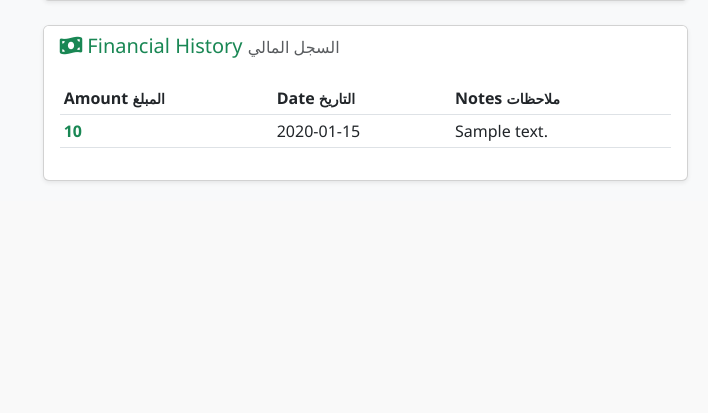
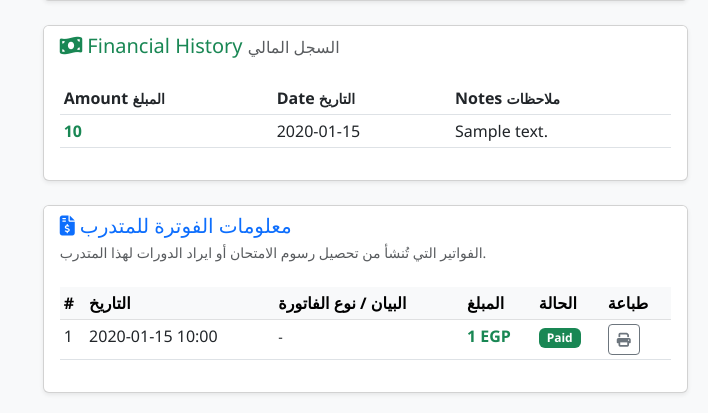
Before and after one commit to Nabilsoliman9869/Place2026_SYS, a Flask app: template templates/profile.html in a window 1280 px wide. Shown: the part 1464-1877 px from the top of the page, without its empty margins (572-1280 px from the left). Before the commit the page ends 1646 px from the top, so only its background shows below. Run offline with Flask 3, Linux system fonts and the light colour scheme; the template is opened without the code that fills it: most values are stand-ins (such as "Sample title", 1, 10 or a date in 2020); some libraries are stand-ins or nearby versions.

Commit message:
Invoices: XTRA-style TBL022/023 with Paid, AgentGuide; trainee profile shows candidate_invoices; always sync to InvoiceHeaders for profile
Made-with: Cursor

```diff
--- a/app.py
+++ b/app.py
@@ -2942,6 +2942,18 @@ def candidate_profile(candidate_id):
         ''', (candidate_id,)) or []
     except Exception:
         pass
+    # معلومات الفوترة للمتدرب — الفواتير المسجلة له (رسوم امتحان، ايراد دورات، إلخ) من InvoiceHeaders
+    candidate_invoices = []
+    try:
+        candidate_invoices = query_db('''
+            SELECT I.InvoiceID, I.InvoiceDate, I.TotalAmount, I.Status,
+                   (SELECT TOP 1 II.Description FROM InvoiceItems II WHERE II.InvoiceID = I.InvoiceID) AS FirstItemDescription
+            FROM InvoiceHeaders I
+            WHERE I.CandidateID = ?
+            ORDER BY I.InvoiceDate DESC
+        ''', (candidate_id,)) or []
+    except Exception:
+        pass
     return render_template(
         'profile.html',
         cand=cand,
@@ -2956,6 +2968,7 @@ def candidate_profile(candidate_id):
         marketing_assessment=marketing_assessment,
         sheet_data_list=sheet_data_list,
         trainer_notes_list=trainer_notes_list,
+        candidate_invoices=candidate_invoices,
     )
 
 def _append_sheet_row(candidate_id, sheet_name, new_row):
@@ -3351,9 +3364,12 @@ TRAINING_PRODUCT = '4F08EC42-70EB-418F-A7C0-9D4C6447E345'     # TBL007: ايرا
 TRAINING_FEE_DESCRIPTION = 'ايراد دورات تدريب'
 
 
-def _create_invoice_tbl022_023(cursor, amount, notes, bill_type_guid, product_guid, default_notes):
-    """إنشاء فاتورة في TBL022 + TBL023 (نمط Nuit). يُرجع True عند النجاح."""
+def _create_invoice_tbl022_023(cursor, amount, notes, bill_type_guid, product_guid, default_notes,
+                               store_guid=None, currency_guid=None, agent_guide=None, pay_method=1):
+    """إنشاء فاتورة في TBL022 + TBL023 (نمط أكسترا ويب). قيمة الدفعة = amount تُسجّل في TBL022.Paid و TBL023.TotalValue."""
     import uuid
+    store_guid = store_guid or EXAM_FEE_STORE
+    currency_guid = currency_guid or EXAM_FEE_CURRENCY
     try:
         cursor.execute("""
             SELECT ISNULL(MAX(BillNumber), 0) + 1 FROM TBL022 WHERE MainGuide = ?
@@ -3363,31 +3379,39 @@ def _create_invoice_tbl022_023(cursor, amount, notes, bill_type_guid, product_gu
         bill_guid = str(uuid.uuid4())
         row_guid = str(uuid.uuid4())
         notes_str = (notes or default_notes or '')[:255]
+        # TBL022 — نمط أكسترا: CardGuide, MainGuide, BillNumber, BillDate, DoneIn, AgentGuide, Notes, ..., Paid (قيمة الدفعة), PayMethod
         cursor.execute("""
-            INSERT INTO TBL022 (CardGuide, BillNumber, BillDate, MainGuide, StoreGuide, Notes,
-                InsertedIn, DoneIn, CurrencyGuide, PayMethod, BillNumber2, OrderNumber, Rate,
-                Discount, LocalAdministrativeTax, TaxValue, DownPayment, ChangeValue, Paid, RoundValue, LockRelations, Security, Posted)
-            VALUES (?, ?, GETDATE(), ?, ?, ?, GETDATE(), GETDATE(), ?, 1, 0, 0, 1.0, 0, 0, 0, 0, 0, 0, 0, 0, 0, 1)
-        """, (bill_guid, bill_num, bill_type_guid, EXAM_FEE_STORE, notes_str, EXAM_FEE_CURRENCY))
+            INSERT INTO TBL022 (CardGuide, MainGuide, BillNumber, BillDate, DoneIn, AgentGuide, Notes,
+                Discount, TaxValue, LocalAdministrativeTax, LockRelations, InsertedIn, Paid, PayMethod, StoreGuide, CurrencyGuide)
+            VALUES (?, ?, ?, GETDATE(), GETDATE(), ?, ?, 0, 0, 0, 0, GETDATE(), ?, ?, ?, ?)
+        """, (bill_guid, bill_type_guid, bill_num, agent_guide, notes_str, amount, pay_method, store_guid, currency_guid))
+        # TBL023 — نمط أكسترا: MainGuide, ProductGuide, Quantity, Unit, TotalValue, InsertedIn, RelatedAgent (قيمة البند = قيمة الدفعة)
         cursor.execute("""
-            INSERT INTO TBL023 (RowGuide, MainGuide, ProductGuide, Quantity, ExtraQuantity, Unit,
-                TotalValue, TotalValue2, TotalCost, DiscountValue, Discount0, Discount1, Discount2, Discount3,
-                ExtraValue, TaxValue, BillTax, Weight, Value, Length, Width, Hieght, UnitQuantity, SalesPrice, Quantity2, UnitQuantity2, InsertedIn, RecordSecurity)
-            VALUES (?, ?, ?, 1, 0, 0, ?, ?, 0, 0, 0, 0, 0, 0, 0, 0, 0, 0, 0, 0, 0, 0, 1, ?, 0, 0, GETDATE(), 0)
-        """, (row_guid, bill_guid, product_guid, amount, amount, amount))
+            INSERT INTO TBL023 (RowGuide, MainGuide, ProductGuide, Quantity, Unit, TotalValue, InsertedIn, RelatedAgent)
+            VALUES (?, ?, ?, 1, 0, ?, GETDATE(), ?)
+        """, (row_guid, bill_guid, product_guid, amount, agent_guide))
         return True
     except Exception:
         return False
 
 
-def _create_exam_fee_invoice_tbl022_023(cursor, amount, notes):
-    """إنشاء فاتورة رسوم امتحان في TBL022 + TBL023."""
-    return _create_invoice_tbl022_023(cursor, amount, notes, EXAM_FEE_BILL_TYPE, EXAM_FEE_PRODUCT, EXAM_FEE_DESCRIPTION)
-
-
-def _create_training_fee_invoice_tbl022_023(cursor, amount, notes):
-    """إنشاء فاتورة التدريب (ايراد دورات) في TBL022 + TBL023 — TBL020 ايراد دورات تدريب، TBL007 ايرادات دورات."""
-    return _create_invoice_tbl022_023(cursor, amount, notes, TRAINING_BILL_TYPE, TRAINING_PRODUCT, TRAINING_FEE_DESCRIPTION)
+def _pay_method_to_int(method):
+    """تحويل طريقة الدفع من النص إلى رقم (نمط أكسترا)."""
+    return {'نقدي': 0, 'بطاقة': 1, 'تحويل': 2}.get((method or '').strip(), 0)
+
+
+def _create_exam_fee_invoice_tbl022_023(cursor, amount, notes, pay_method=0):
+    """إنشاء فاتورة رسوم امتحان في TBL022 + TBL023. قيمة الدفعة = amount في Paid و TotalValue."""
+    return _create_invoice_tbl022_023(
+        cursor, amount, notes, EXAM_FEE_BILL_TYPE, EXAM_FEE_PRODUCT, EXAM_FEE_DESCRIPTION,
+        store_guid=EXAM_FEE_STORE, currency_guid=EXAM_FEE_CURRENCY, pay_method=pay_method)
+
+
+def _create_training_fee_invoice_tbl022_023(cursor, amount, notes, pay_method=0):
+    """إنشاء فاتورة ايراد دورات في TBL022 + TBL023. قيمة الدفعة = amount في Paid و TotalValue."""
+    return _create_invoice_tbl022_023(
+        cursor, amount, notes, TRAINING_BILL_TYPE, TRAINING_PRODUCT, TRAINING_FEE_DESCRIPTION,
+        store_guid=EXAM_FEE_STORE, currency_guid=EXAM_FEE_CURRENCY, pay_method=pay_method)
 
 
 @app.route('/training/sales/exam-fee', methods=['GET', 'POST'])
@@ -3409,6 +3433,11 @@ def training_sales_exam_fee():
         except ValueError:
             flash('المبلغ غير صالح.', 'danger')
             return redirect(url_for('training_sales_exam_fee'))
+        cand = query_db('SELECT FullName FROM Candidates WHERE CandidateID = ?', (int(candidate_id),), one=True)
+        customer_name = (cand.get('FullName') or '').strip() if cand else ''
+        if customer_name:
+            notes = 'اسم العميل: ' + customer_name + ' | ' + notes
+        pay_method_num = _pay_method_to_int(payment_method)
         db = get_db()
         if not db:
             flash('خطأ في الاتصال بقاعدة البيانات.', 'danger')
@@ -3417,7 +3446,22 @@ def training_sales_exam_fee():
         try:
             saved = False
             try:
-                if _create_exam_fee_invoice_tbl022_023(cursor, amount_f, notes):
+                if _create_exam_fee_invoice_tbl022_023(cursor, amount_f, notes, pay_method=pay_method_num):
+                    desc = EXAM_FEE_DESCRIPTION + (' | الدفع: ' + payment_method if payment_method else '')
+                    if customer_name:
+                        desc = 'اسم العميل: ' + customer_name + ' | ' + desc
+                    cursor.execute("""
+                        INSERT INTO InvoiceHeaders (CandidateID, InvoiceDate, SubTotal, TotalAmount, Status, CreatedBy)
+                        OUTPUT INSERTED.InvoiceID
+                        VALUES (?, GETDATE(), ?, ?, 'Paid', ?)
+                    """, (int(candidate_id), amount_f, amount_f, session.get('user_id')))
+                    row = cursor.fetchone()
+                    invoice_id = row[0] if row else None
+                    if invoice_id:
+                        cursor.execute("""
+                            INSERT INTO InvoiceItems (InvoiceID, Description, Quantity, UnitPrice, LineTotal)
+                            VALUES (?, ?, 1, ?, ?)
+                        """, (invoice_id, desc, amount_f, amount_f))
                     db.commit()
                     flash('تم تسجيل فاتورة تحصيل رسوم امتحان بنجاح.', 'success')
                     saved = True
@@ -3428,6 +3472,8 @@ def training_sales_exam_fee():
             if not saved:
                 try:
                     desc = EXAM_FEE_DESCRIPTION + (' | الدفع: ' + payment_method if payment_method else '')
+                    if customer_name:
+                        desc = 'اسم العميل: ' + customer_name + ' | ' + desc
                     cursor.execute("""
                         INSERT INTO InvoiceHeaders (CandidateID, InvoiceDate, SubTotal, TotalAmount, Status, CreatedBy)
                         OUTPUT INSERTED.InvoiceID
@@ -3459,12 +3505,13 @@ def training_sales_exam_fee():
         """) or []
     except Exception:
         leads = []
-    # آخر فواتير امتحان مسجلة (للاطلاع)
     try:
         recent_invoices = query_db("""
-            SELECT TOP 20 I.InvoiceID, I.InvoiceDate, I.TotalAmount, I.Status, C.FullName
+            SELECT TOP 20 I.InvoiceID, I.InvoiceDate, I.TotalAmount, I.Status, C.FullName,
+                   U.Username AS CreatedByUsername
             FROM InvoiceHeaders I
             LEFT JOIN Candidates C ON I.CandidateID = C.CandidateID
+            LEFT JOIN Users_1 U ON I.CreatedBy = U.UserID
             WHERE EXISTS (SELECT 1 FROM InvoiceItems II WHERE II.InvoiceID = I.InvoiceID AND II.Description LIKE ?)
             ORDER BY I.InvoiceDate DESC
         """, (EXAM_FEE_DESCRIPTION + '%',)) or []
@@ -3514,6 +3561,11 @@ def training_sales_course_fee():
         except ValueError:
             flash('المبلغ غير صالح.', 'danger')
             return redirect(url_for('training_sales_course_fee'))
+        cand = query_db('SELECT FullName FROM Candidates WHERE CandidateID = ?', (int(candidate_id),), one=True)
+        customer_name = (cand.get('FullName') or '').strip() if cand else ''
+        if customer_name:
+            notes = 'اسم العميل: ' + customer_name + ' | ' + notes
+        pay_method_num = _pay_method_to_int(payment_method)
         db = get_db()
         if not db:
             flash('خطأ في الاتصال بقاعدة البيانات.', 'danger')
@@ -3522,7 +3574,22 @@ def training_sales_course_fee():
         try:
             saved = False
             try:
-                if _create_training_fee_invoice_tbl022_023(cursor, amount_f, notes):
+                if _create_training_fee_invoice_tbl022_023(cursor, amount_f, notes, pay_method=pay_method_num):
+                    desc = TRAINING_FEE_DESCRIPTION + (' | الدفع: ' + payment_method if payment_method else '')
+                    if customer_name:
+                        desc = 'اسم العميل: ' + customer_name + ' | ' + desc
+                    cursor.execute("""
+                        INSERT INTO InvoiceHeaders (CandidateID, InvoiceDate, SubTotal, TotalAmount, Status, CreatedBy)
+                        OUTPUT INSERTED.InvoiceID
+                        VALUES (?, GETDATE(), ?, ?, 'Paid', ?)
+                    """, (int(candidate_id), amount_f, amount_f, session.get('user_id')))
+                    row = cursor.fetchone()
+                    invoice_id = row[0] if row else None
+                    if invoice_id:
+                        cursor.execute("""
+                            INSERT INTO InvoiceItems (InvoiceID, Description, Quantity, UnitPrice, LineTotal)
+                            VALUES (?, ?, 1, ?, ?)
+                        """, (invoice_id, desc, amount_f, amount_f))
                     db.commit()
                     flash('تم تسجيل فاتورة ايراد دورات تدريب بنجاح.', 'success')
                     saved = True
@@ -3533,6 +3600,8 @@ def training_sales_course_fee():
             if not saved:
                 try:
                     desc = TRAINING_FEE_DESCRIPTION + (' | الدفع: ' + payment_method if payment_method else '')
+                    if customer_name:
+                        desc = 'اسم العميل: ' + customer_name + ' | ' + desc
                     cursor.execute("""
                         INSERT INTO InvoiceHeaders (CandidateID, InvoiceDate, SubTotal, TotalAmount, Status, CreatedBy)
                         OUTPUT INSERTED.InvoiceID
@@ -3565,9 +3634,11 @@ def training_sales_course_fee():
         leads = []
     try:
         recent_invoices = query_db("""
-            SELECT TOP 20 I.InvoiceID, I.InvoiceDate, I.TotalAmount, I.Status, C.FullName
+            SELECT TOP 20 I.InvoiceID, I.InvoiceDate, I.TotalAmount, I.Status, C.FullName,
+                   U.Username AS CreatedByUsername
             FROM InvoiceHeaders I
             LEFT JOIN Candidates C ON I.CandidateID = C.CandidateID
+            LEFT JOIN Users_1 U ON I.CreatedBy = U.UserID
             WHERE EXISTS (SELECT 1 FROM InvoiceItems II WHERE II.InvoiceID = I.InvoiceID AND II.Description LIKE ?)
             ORDER BY I.InvoiceDate DESC
         """, (TRAINING_FEE_DESCRIPTION + '%',)) or []
--- a/templates/profile.html
+++ b/templates/profile.html
@@ -251,7 +251,7 @@
         </div>
 
         <!-- 3. Financial History -->
-        <div class="card shadow-sm">
+        <div class="card shadow-sm mb-4">
             <div class="card-header bg-white border-bottom-0">
                 <h5 class="mb-0 text-success"><i class="fas fa-money-bill-wave"></i> Financial History <small
                         class="text-muted fs-6">السجل المالي</small></h5>
@@ -282,6 +282,54 @@
             </div>
         </div>
 
+        <!-- 4. معلومات الفوترة للمتدرب — الفواتير المسجلة له (رسوم امتحان، ايراد دورات) -->
+        <div class="card shadow-sm">
+            <div class="card-header bg-white border-bottom-0">
+                <h5 class="mb-0 text-primary"><i class="fas fa-file-invoice-dollar"></i> معلومات الفوترة للمتدرب</h5>
+                <p class="small text-muted mb-0 mt-1">الفواتير التي تُنشأ من تحصيل رسوم الامتحان أو ايراد الدورات لهذا المتدرب.</p>
+            </div>
+            <div class="card-body">
+                {% if candidate_invoices %}
+                <div class="table-responsive">
+                    <table class="table table-sm table-hover">
+                        <thead class="table-light">
+                            <tr>
+                                <th>#</th>
+                                <th>التاريخ</th>
+                                <th>البيان / نوع الفاتورة</th>
+                                <th>المبلغ</th>
+                                <th>الحالة</th>
+                                <th>طباعة</th>
+                            </tr>
+                        </thead>
+                        <tbody>
+                            {% for inv in candidate_invoices %}
+                            <tr>
+                                <td>{{ inv.InvoiceID }}</td>
+                                <td>{{ inv.InvoiceDate.strftime('%Y-%m-%d %H:%M') if inv.InvoiceDate else '-' }}</td>
+                                <td><small>{{ (inv.FirstItemDescription or '-')[:60] }}{% if (inv.FirstItemDescription or '')|length > 60 %}...{% endif %}</small></td>
+                                <td class="text-success fw-bold">{{ inv.TotalAmount }} EGP</td>
+                                <td><span class="badge bg-{{ 'success' if inv.Status == 'Paid' else 'secondary' }}">{{ inv.Status or '-' }}</span></td>
+                                <td>
+                                    {% if 'رسوم امتحان' in (inv.FirstItemDescription or '') %}
+                                    <a href="{{ url_for('training_sales_exam_fee_print', invoice_id=inv.InvoiceID) }}" target="_blank" class="btn btn-sm btn-outline-secondary"><i class="fas fa-print"></i></a>
+                                    {% elif 'ايراد دورات' in (inv.FirstItemDescription or '') %}
+                                    <a href="{{ url_for('training_sales_course_fee_print', invoice_id=inv.InvoiceID) }}" target="_blank" class="btn btn-sm btn-outline-secondary"><i class="fas fa-print"></i></a>
+                                    {% else %}
+                                    <a href="{{ url_for('training_sales_exam_fee_print', invoice_id=inv.InvoiceID) }}" target="_blank" class="btn btn-sm btn-outline-secondary"><i class="fas fa-print"></i></a>
+                                    {% endif %}
+                                </td>
+                            </tr>
+                            {% endfor %}
+                        </tbody>
+                    </table>
+                </div>
+                {% else %}
+                <p class="text-muted mb-0">لا توجد فواتير مسجلة لهذا المتدرب بعد. <small>(رسوم امتحان أو ايراد دورات من نوافذ التحصيل)</small></p>
+                {% endif %}
+            </div>
+        </div>
+
     </div>
 </div>
 {% endblock %}
```
Also changed, not shown: templates/training/course_fee_invoice.html (+13 -6 lines), templates/training/exam_fee_invoice.html (+13 -6 lines).
